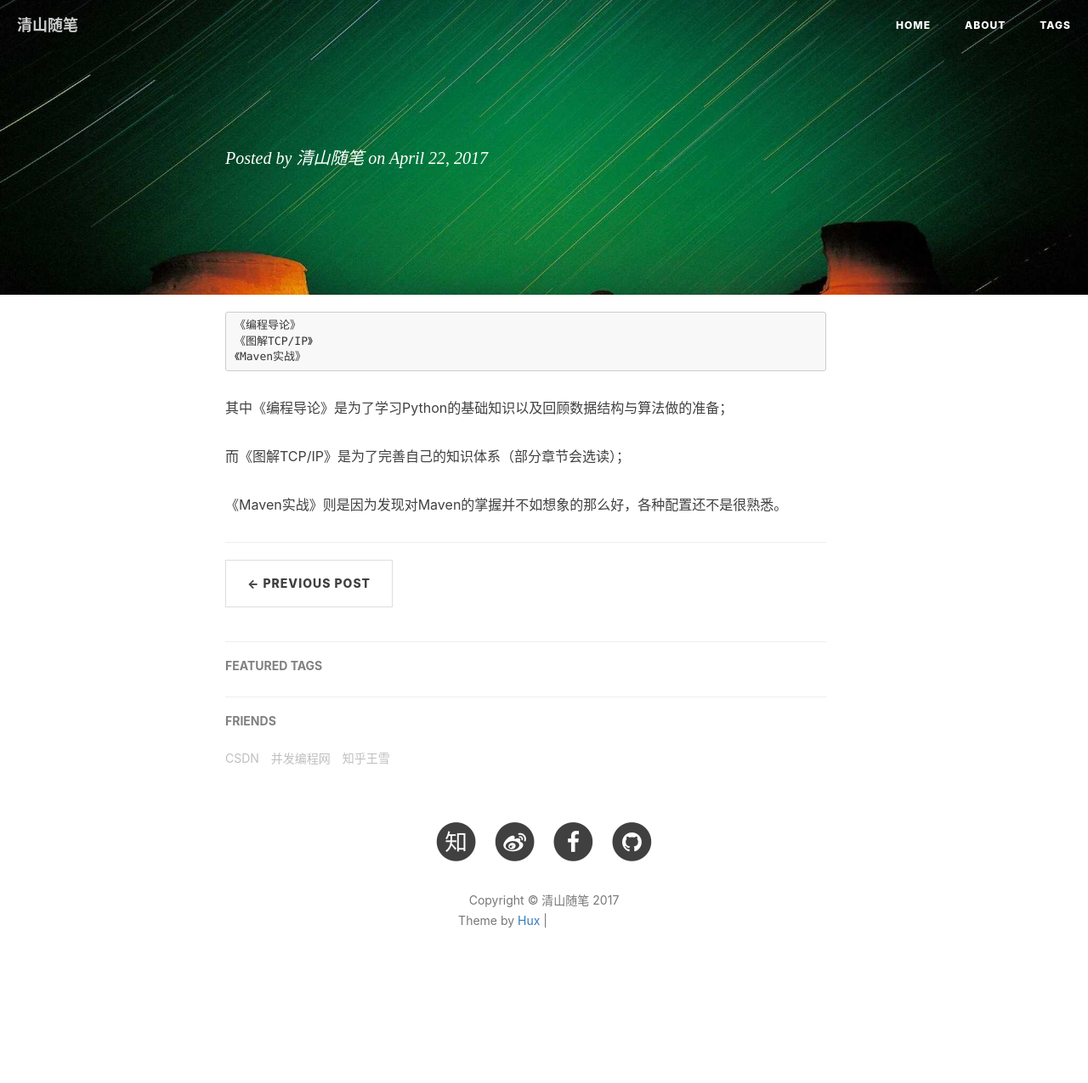
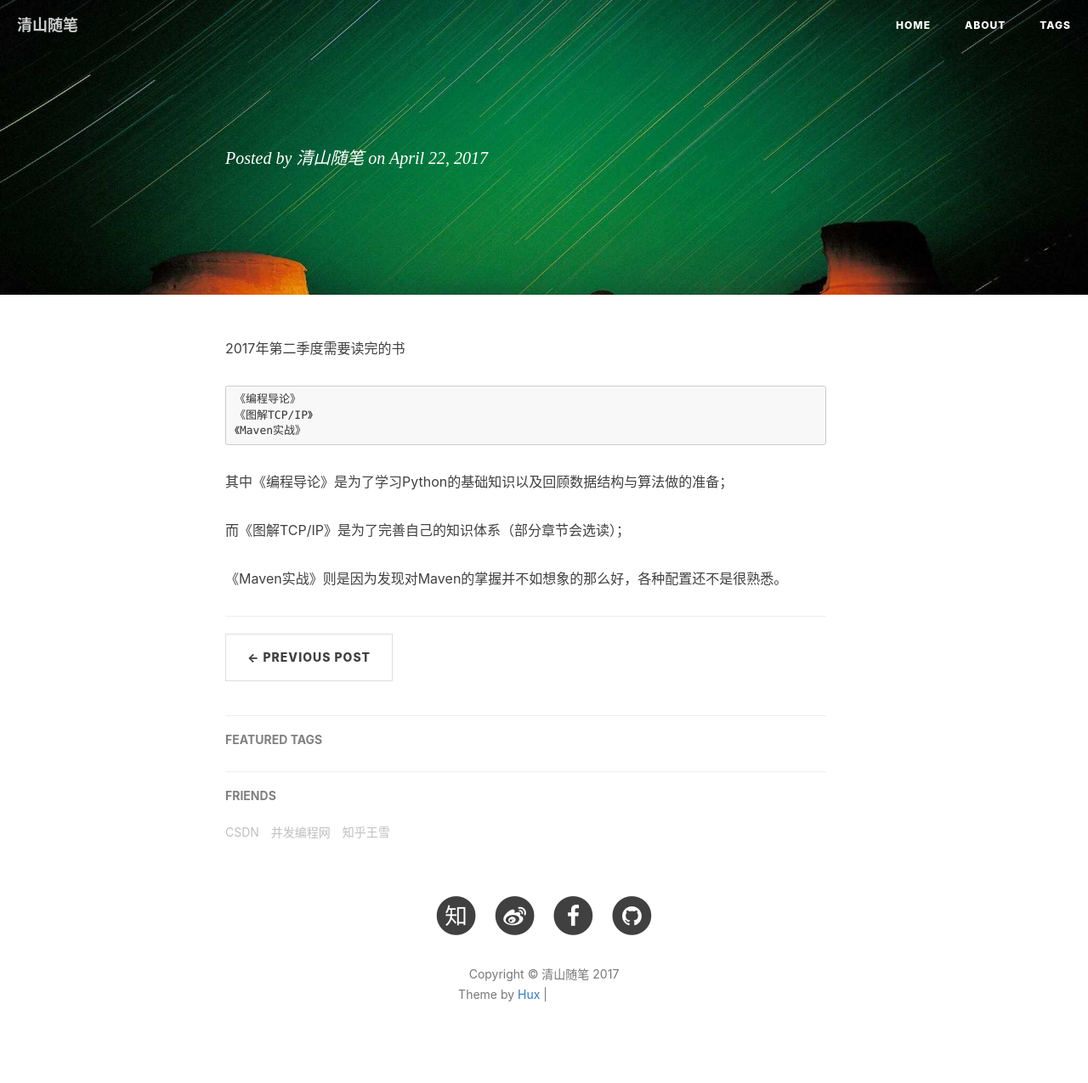
Before and after one commit to linfenliang/linfenliang.github.io, a Jekyll site: the page built from _posts/2017-04-22-2017年第二季度读书计划.md, in a window 1280 px wide. Shown: the whole page at 85% size. Built offline with Jekyll 4.4.1, drawn with Linux system fonts in a browser that asks for light colours; nearby versions of some CDN libraries; our own code applies the rules of GitHub Pages for plain Markdown files; comment, search, counter and statistics services are not loaded; before the commit the page ends 1188 px from its top, so only the background shows below that; grey boxes are pictures that could not be loaded.

Commit message:
no message

```diff
--- a/_posts/2017-04-22-2017年第二季度读书计划.md
+++ b/_posts/2017-04-22-2017年第二季度读书计划.md
@@ -9,7 +9,7 @@ tags:
     - 读书
 categories: 学习 读书
 ---
-
+2017年第二季度需要读完的书
 
 	《编程导论》
 	《图解TCP/IP》
```
